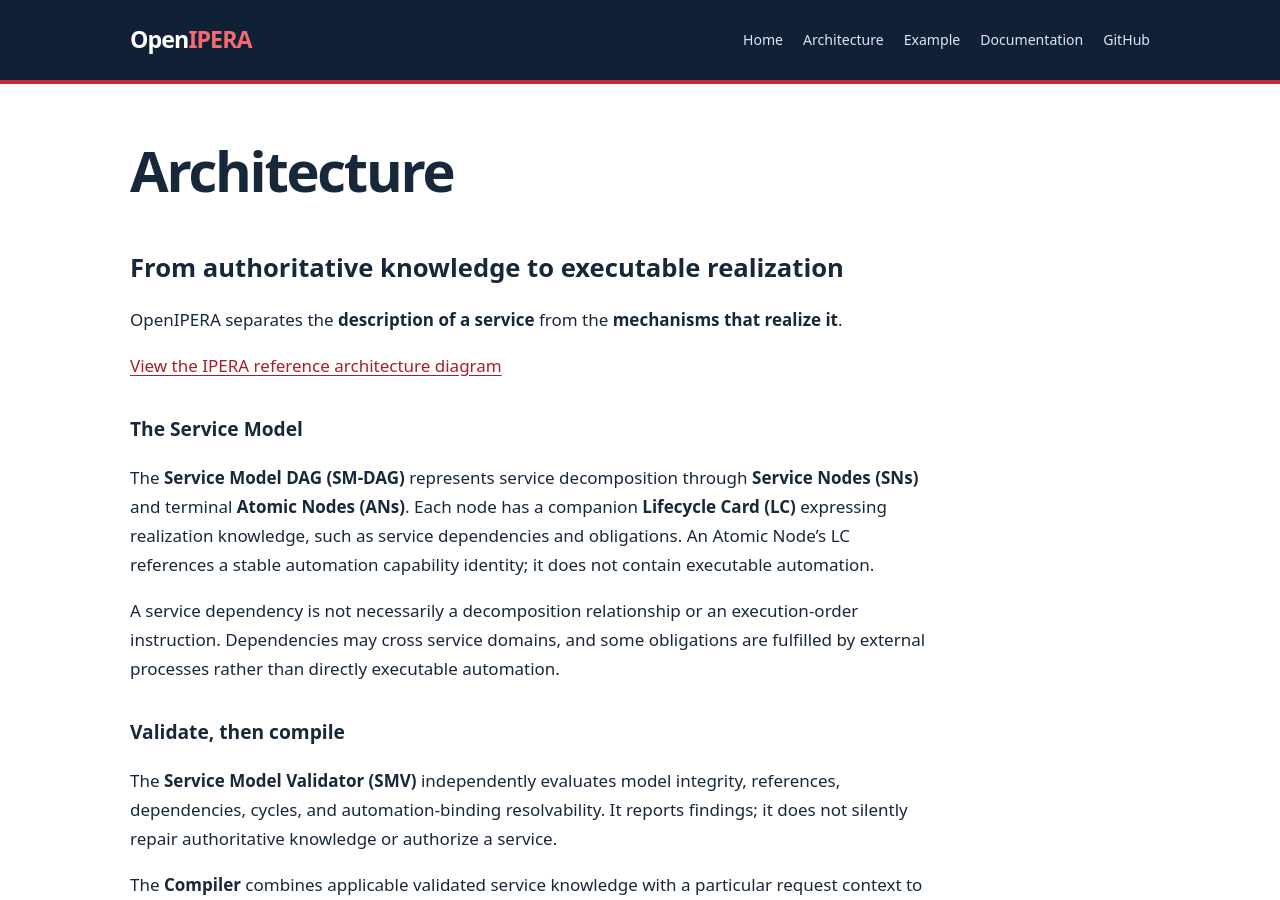
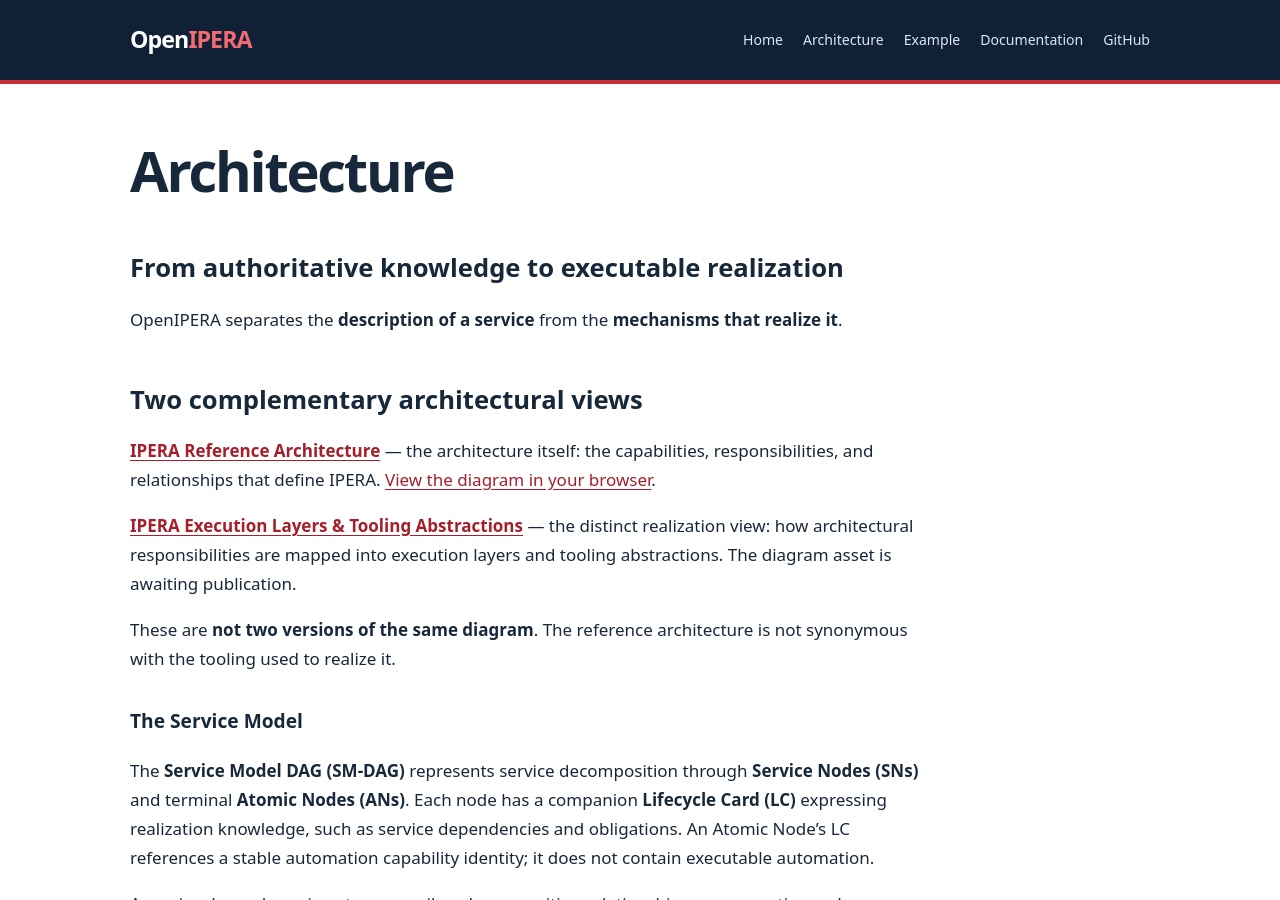
Before and after one commit to openipera/openipera-architecture, a Jekyll site: the page built from docs/architecture.md, in a window 1280 px wide and 900 px high. Built offline with Jekyll 4.4.1, drawn with Linux system fonts in a browser that asks for light colours.

Commit message:
Distinguish IPERA reference architecture from execution layers and link browser pages

```diff
--- a/docs/architecture.md
+++ b/docs/architecture.md
@@ -9,7 +9,13 @@ title: Architecture
 
 OpenIPERA separates the **description of a service** from the **mechanisms that realize it**.
 
-[View the IPERA reference architecture diagram](https://github.com/steve-jones62/openipera-architecture/blob/main/images/ipera-reference-architecture.png)
+## Two complementary architectural views
+
+**[IPERA Reference Architecture]({{ '/architecture/reference-architecture/' | relative_url }})** — the architecture itself: the capabilities, responsibilities, and relationships that define IPERA. [View the diagram in your browser]({{ '/architecture/reference-architecture/' | relative_url }}).
+
+**[IPERA Execution Layers & Tooling Abstractions]({{ '/architecture/execution-layers/' | relative_url }})** — the distinct realization view: how architectural responsibilities are mapped into execution layers and tooling abstractions. The diagram asset is awaiting publication.
+
+These are **not two versions of the same diagram**. The reference architecture is not synonymous with the tooling used to realize it.
 
 ### The Service Model
 
@@ -50,4 +56,4 @@ This **native OpenIPERA instrumentation** is distinct from the broader **IPERA O
 | Perform operations | Execution capabilities |
 | Govern, observe, and accept operational services | Organizational systems and broader IPERA pillars |
 
-For detailed semantics, see [Document 05 — Service Model Compilation Architecture](https://github.com/steve-jones62/openipera-architecture/blob/main/documentation/05_IPERA_SERVICE_MODEL_COMPILATION_ARCHITECTURE.md) and [Document 06 — Deterministic Service Realization](https://github.com/steve-jones62/openipera-architecture/blob/main/documentation/06_IPERA_DETERMINISTIC_SERVICE_REALIZATION.md).
+For detailed semantics, see [Document 05 — Service Model Compilation Architecture](https://github.com/openipera/openipera-architecture/blob/main/documentation/05_IPERA_SERVICE_MODEL_COMPILATION_ARCHITECTURE.md) and [Document 06 — Deterministic Service Realization](https://github.com/openipera/openipera-architecture/blob/main/documentation/06_IPERA_DETERMINISTIC_SERVICE_REALIZATION.md).
```
